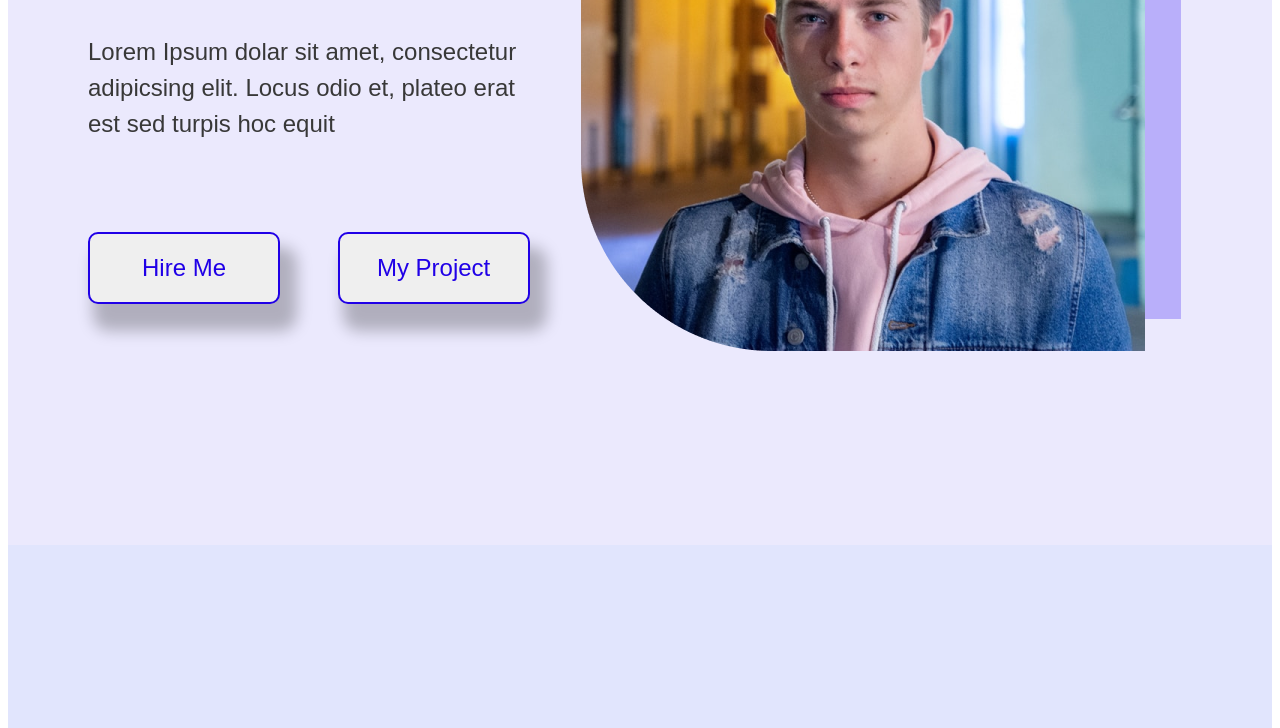
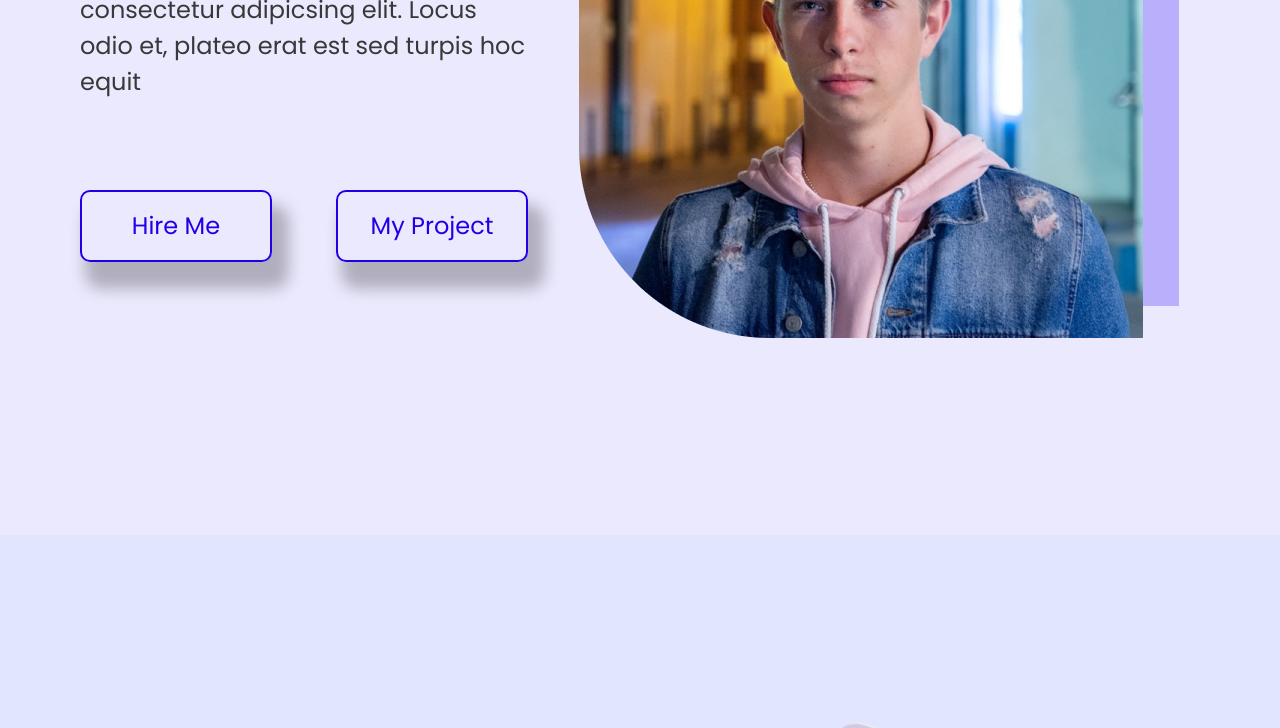
Before and after one commit to Egorishe2007/Egorishe2007, a plain HTML site: page index.html in a window 1280 px wide. Shown: the part 571-1299 px from the top of the page. Drawn offline with Linux system fonts and the light colour scheme; files whose address does not match are found by name.

Commit message:
Update style.css

```diff
--- a/style.css
+++ b/style.css
@@ -1,4 +1,7 @@
-
+@import"https://fonts.googleapis.com/css2?family=Jost:wght@400;700&family=Poppins:wght@400;700&display=swap";*:where(:not(html,iframe,canvas,img,svg,video,audio):not(svg *,symbol *)) {
+    all: unset;
+    display: revert
+}
 
 *,*::before,*::after {
     box-sizing: border-box
```
